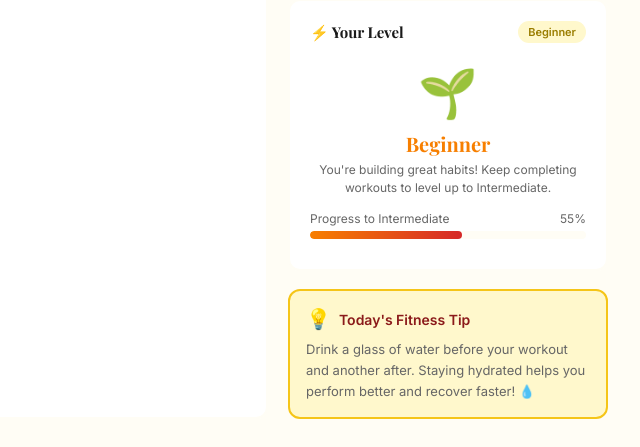
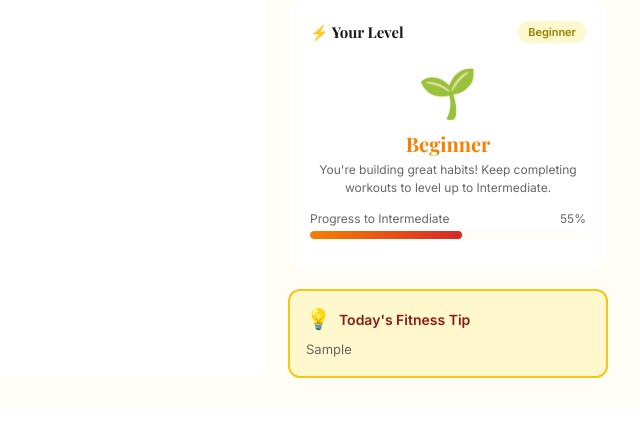
Before and after one commit to adila-afsara/Smart-Diet-Fitness-Planner, a Django app: template templates/DietMate_fitnessplan.html in a window 1280 px wide. Shown: the part 805-1252 px from the top of the page, without its empty margins (640-1280 px from the left). After the commit the page ends 1183 px from the top, so only its background shows below. Run offline with Django 5.2, Linux system fonts and the light colour scheme; tables that the repository leaves empty hold one stand-in row (values such as "Sample post"); the template is opened without the code that fills it: values that come from a table or form of the project are taken from there, most other values are stand-ins (such as "Sample title", 1, 10 or a date in 2020).

Commit message:
Update DietMate_fitnessplan.html

```diff
--- a/templates/DietMate_fitnessplan.html
+++ b/templates/DietMate_fitnessplan.html
@@ -414,9 +414,9 @@
               <div class="tip-icon">💡</div>
               <div class="tip-title">Today's Fitness Tip</div>
             </div>
-            <div class="tip-text">
-              Drink a glass of water before your workout and another after. Staying hydrated helps you perform better and recover faster! 💧
-            </div>
+              <div class="tip-text">
+               {{ daily_tip }}
+              </div>
           </div>
 
         </div>
```
